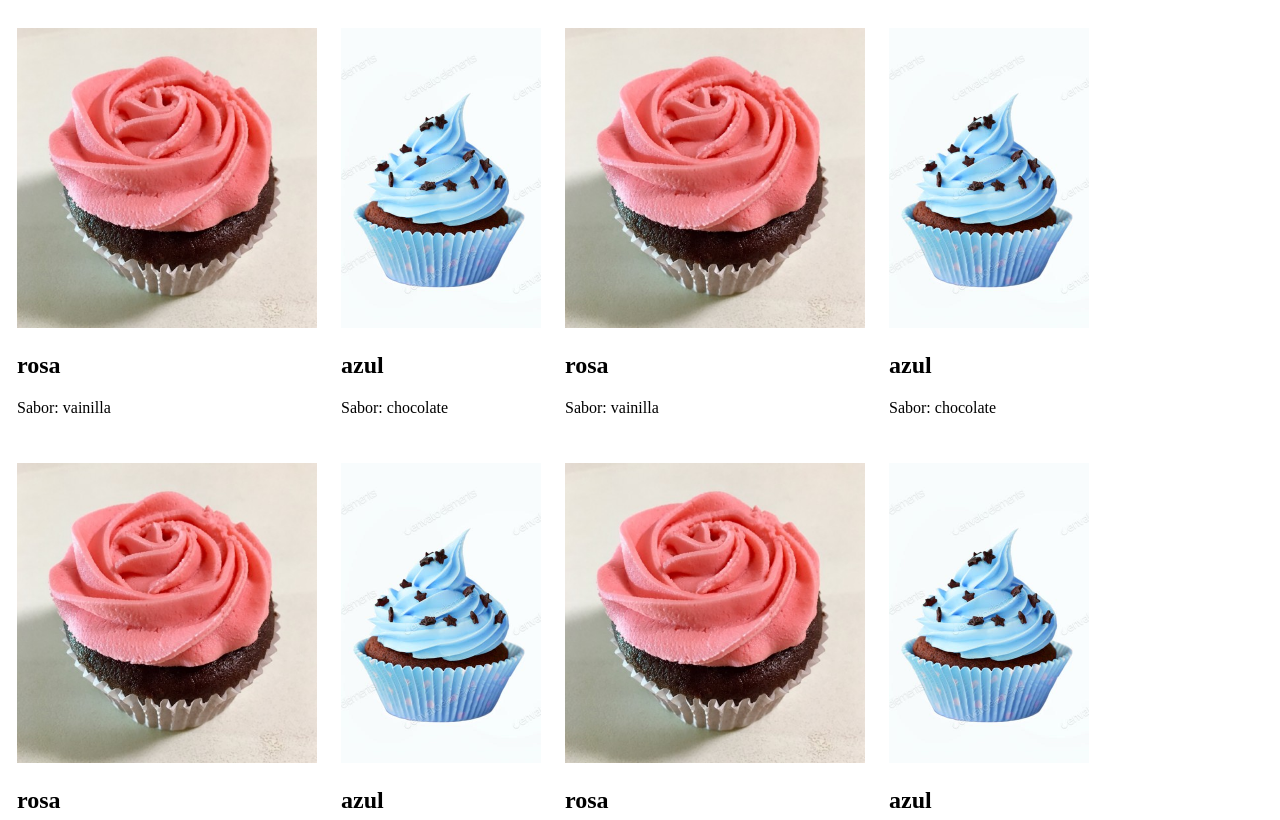
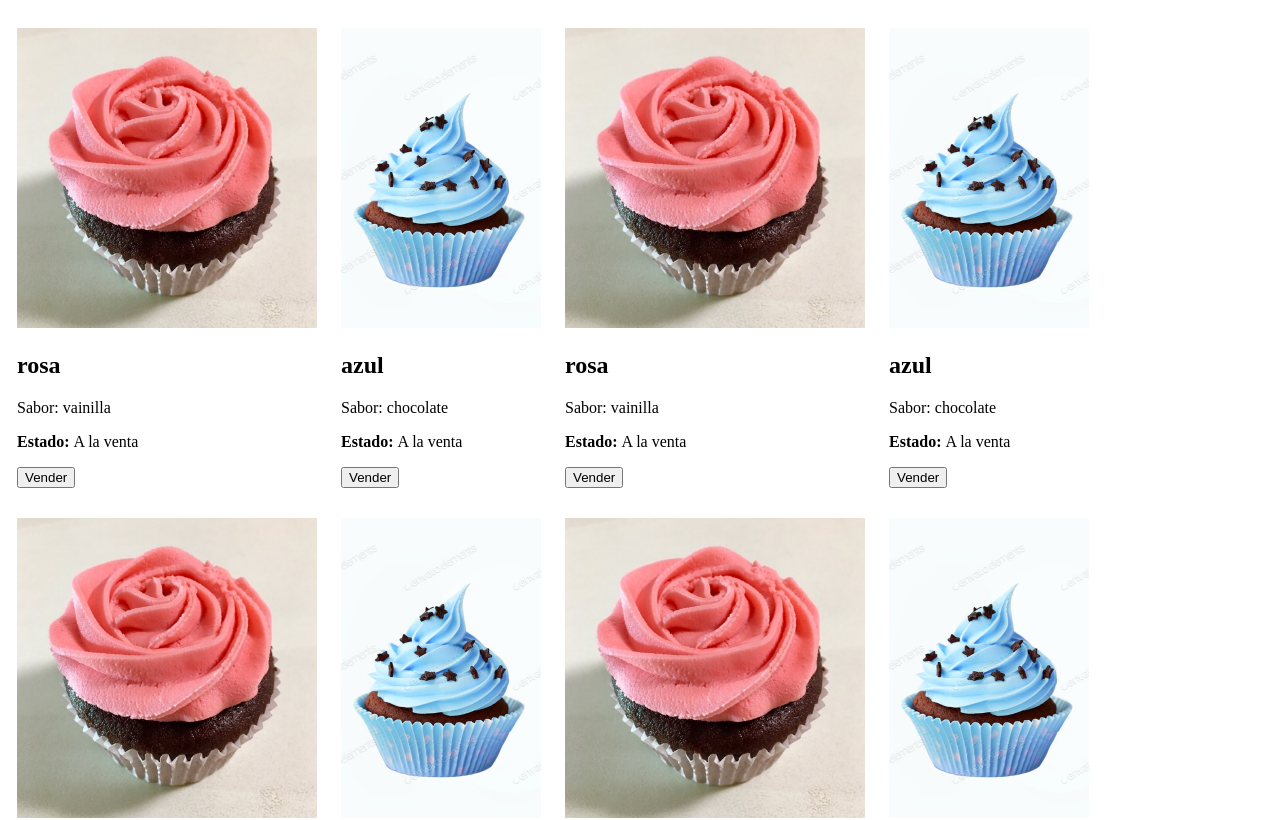
Before and after one commit to patorma/reactEDteam, a React (Create React App) app: page / in a window 1280 px wide. Shown: the top 820 px of the page. Built offline with nearby package versions, Linux system fonts and the light colour scheme.

Commit message:
se termino el modulo de componentes con el ciclo de vida de un componente

```diff
--- a/src/Cupcake.js
+++ b/src/Cupcake.js
@@ -2,9 +2,52 @@
 import { Component } from "react";
 
 class Cupcake extends Component {
+  // el componente necesita constructor para utilizar el estado
+  //El estado son valores independientes de cada componente que yo necesito que cambie. El estado es un objeto en el cual puedo generar los valores que yo quiera. Luego para poder modificar el estado puedo tener un boton y al hacerle click ejecute un método
+  constructor(props) {
+    super(props);
+    this.state = {
+      vendido: false, // *
+    };
+    // hay que hacer esto para que funcione los metodos que creamos
+    this.vender = this.vender.bind(this);
+  }
+
+  vender() {
+    // recibe un objeto que reemplaza a *
+    this.setState({
+      vendido: true,
+    });
+  }
+  // los 4 métodos son para manejar la informacion antes que ocurra el render
+  componentWillMount(){
+    console.log('El componente se montará')
+    let test = document.getElementById('test')
+    console.log(test)
+  }
+
+  componentDidMount(){
+    console.log('El componente se montó')
+    let test = document.getElementById('test')
+    console.log(test)
+  }
+
+  componentWillUpdate(){
+    console.log('El componente se actualizará')
+    let botonVender = document.getElementById('botonVender')
+    console.log(botonVender)
+  }
+
+  componentDidUpdate(){
+    console.log('El componente se actualizó')
+    let botonVender = document.getElementById('botonVender')
+    console.log(botonVender)
+  }
+  // cada vez que el componente camia el render vuelve a ejecutarse
   render() {
+    console.log('MONTAJE!!')
     return (
-      <div className="cupcake">
+      <div className="cupcake" id="test">
         {this.props.color === "azul" ? (
           <img src={this.props.foto} alt="azul" className="cake" />
         ) : (
@@ -14,6 +57,11 @@
         <h2 className="titulo">{this.props.color}</h2>
 
         <p className="titulo2">{`Sabor: ${this.props.sabor}`}</p>
+        <p>
+          <b>Estado: </b>
+          {this.state.vendido ? "Vendido" : "A la venta"}
+        </p>
+        {!this.state.vendido && <button id="botonVender" onClick={this.vender}>Vender</button>}
       </div>
     );
   }
@@ -36,3 +84,22 @@
 // }
 
 export default Cupcake;
+
+/**
+ * Ciclo de vida
+ * -Nacer,crecer, reproducirse y morir
+ *
+ * Lifecycle de los componentes
+ *
+ * El componente:
+ * Se va a montar: componentWillMount()
+ * Montaje: render() al montarse corre este metodo y esta en el DOM
+ * Se ha montado: componentDidMount()
+ *
+ * Se va actualizar: componentWillUpdate()
+ * Montaje: render()
+ * Se ha actualiado:componentDidUpdate();
+ *
+ * Se desmontará: componentWillUnmount()
+ *
+ */
```
